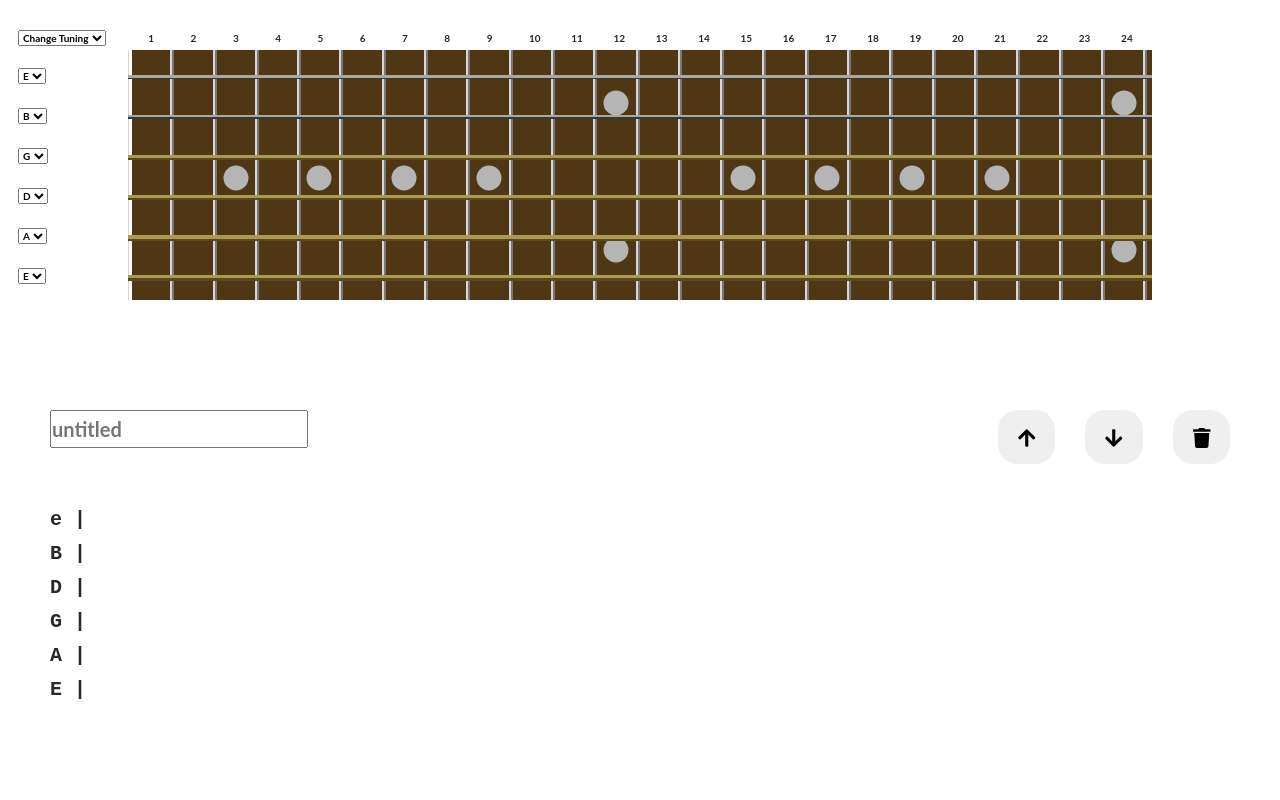
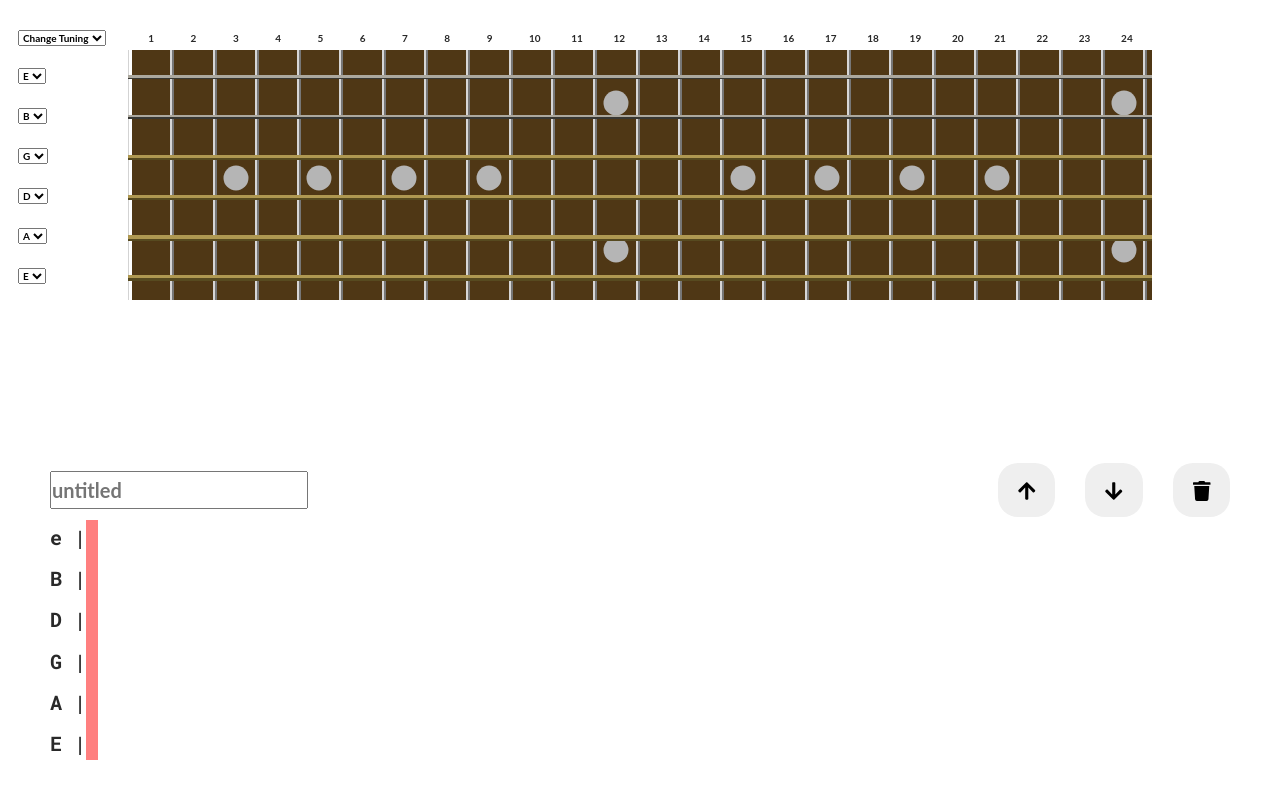
Before and after one commit to JonLunde/tabber, a React app: page / in a window 1280 px wide. Shown: the top 800 px of the page. Built offline with nearby package versions, Linux system fonts and the light colour scheme.

Commit message:
focus line added. TabBar bugs sorted out

```diff
--- a/src/App.jsx
+++ b/src/App.jsx
@@ -7,28 +7,72 @@ library.add(faPlus, faTrash, faArrowUp, faArrowDown);
 import Guitar from './Guitar/Guitar';
 import TabContainer from './Tab/TabContainer';
 
+// React-element keys.
 let keyCount = 0;
 
+// Init TabBar state.
+const initState = [
+  {
+    id: keyCount,
+    key: keyCount,
+    idx: 0,
+    title: '',
+    tabLines: ['e |', 'B |', 'D |', 'G |', 'A |', 'E |'],
+  },
+];
+
+function App() {
+  const [focus, setFocus] = useState({ tabIdx: 0, lineIdx: 3 }); // Decides which TabBar is focused. Also on the Y-axis.
+  const [tabState, dispatch] = useReducer(reducer, initState);
+
+  // Reducer managing TabBar state.
   function reducer(tabState, action) {
-  let newTabState = [...tabState];
+    let newTabState = JSON.parse(JSON.stringify(tabState)); // Deepcopy otherwise the tabLines get mutated, causing bugs.
+    let index;
+    let shiftingTabBar;
+
+    // User click on "move up"-button. Tab is moved one index backwards.
     switch (action.type) {
       case 'moveUp':
+        setFocus({
+          tabIdx: action.payload,
+          lineIdx: tabState[action.payload].tabLines[0].length,
+        });
         if (tabState.length <= 1) return tabState;
-      const index = tabState.findIndex((tab) => tab.id == action.payload);
+        index = tabState.findIndex((tab) => tab.id == action.payload);
         if (index === 0) return tabState;
-      const [shiftingTabBar] = newTabState.splice(index, 1);
+        [shiftingTabBar] = newTabState.splice(index, 1);
         newTabState.splice(index - 1, 0, shiftingTabBar);
-      console.log('MOVEUP: ', newTabState);
+        return newTabState;
 
+      // User click on "move down"-button. Tab is moved one index forward.
+      case 'moveDown':
+        setFocus({
+          tabIdx: action.payload,
+          lineIdx: tabState[action.payload].tabLines[0].length,
+        });
+        if (tabState.length <= 1) return tabState;
+        index = tabState.findIndex((tab) => tab.id == action.payload);
+        if (index === tabState.length - 1) return tabState;
+        [shiftingTabBar] = newTabState.splice(index, 1);
+        newTabState.splice(index + 1, 0, shiftingTabBar);
         return newTabState;
-    case 'moveDown':
-      console.log('moveDown');
+
+      // User click "remove"-button. Tab is removed from state.
+      case 'remove':
+        if (tabState.length === 1) return [];
+        index = tabState.findIndex((tab) => tab.id == action.payload);
+        newTabState.splice(index, 1);
         return newTabState;
-    case 'remove':
-      console.log('remove');
-      return newTabState;
+
+      // User clicks "add"-button. A new tab is added to the state.
       case 'add':
         keyCount++;
+        console.log(action.payload);
+        setFocus({
+          tabIdx: tabState.length,
+          lineIdx: 3,
+        });
         newTabState = [
           ...tabState,
           {
@@ -39,18 +83,19 @@ function reducer(tabState, action) {
             tabLines: ['e |', 'B |', 'D |', 'G |', 'A |', 'E |'],
           },
         ];
-      console.log('add: ', newTabState);
+        return newTabState;
 
+      // Will update on TabBar "title"-input onChange.
       case 'rename':
-      console.log('Payload: ', action.payload);
         if (action.payload === undefined) return newTabState;
         newTabState[action.payload.idx].title = action.payload.value;
         return newTabState;
 
+      // Update text in tabs whenever a note on the guitar is clicked.
       case 'newNote':
-      console.log('newNote', action.payload);
-      newTabState[0].tabLines = newTabState[0].tabLines.map((line, i) =>
-        i === action.payload.stringIdx - 1 ? (line += '--' + action.payload.noteIdx) : (line += '---'),
+        setFocus((prevFocus) => ({ ...prevFocus, lineIdx: tabState[prevFocus.tabIdx].tabLines[0].length + 3 }));
+        newTabState[focus.tabIdx].tabLines = newTabState[focus.tabIdx].tabLines.map(
+          (line, i) => (line += i === action.payload.stringIdx - 1 ? '--' + action.payload.noteIdx : '---'),
         );
         return newTabState;
 
@@ -60,26 +105,24 @@ function reducer(tabState, action) {
     }
   }
 
-function App() {
-  const [focusTab, setFocusTab] = useState(0);
-  const [tabState, dispatch] = useReducer(reducer, [
-    {
-      id: keyCount,
-      key: keyCount,
-      idx: 0,
-      title: '',
-      tabLines: ['e |', 'B |', 'D |', 'G |', 'A |', 'E |'],
-    },
-  ]);
+  // When user clicks a TabBar the focus is moved to the end of it.
+  function handleFocus(tabIdx, lineIdx) {
+    if (tabIdx === focus.tabIdx && lineIdx === focus.lineIdx) return;
+    setFocus({ tabIdx: tabIdx, lineIdx: lineIdx });
+  }
 
   useEffect(() => {
-    console.log('App: Updated ', tabState);
+    console.log('tabState Changed: ', tabState);
   }, [tabState]);
+
+  useEffect(() => {
+    console.log('focus Changed: ', focus);
+  }, [focus]);
 
   return (
     <div>
       <Guitar key={0} dispatch={dispatch} />
-      <TabContainer key={1} tabState={tabState} dispatch={dispatch} />
+      <TabContainer key={1} tabState={tabState} dispatch={dispatch} handleFocus={handleFocus} focus={focus} />
     </div>
   );
 }
--- a/src/Guitar/GuitarNote.jsx
+++ b/src/Guitar/GuitarNote.jsx
@@ -5,14 +5,12 @@ function GuitarNote(props) {
   const { note, stringIdx, noteIdx, dispatch } = props;
   let chord = [null, null, null, null, null, null];
 
-  useEffect(() => {
-    chord[stringIdx - 1] = noteIdx;
-  });
   return (
     <div
       className={noteIdx === 0 ? 'guitar__note guitar__note--first' : 'guitar__note'}
       onClick={() => {
-        playChord(chord);
+        // chord[6 - stringIdx] = noteIdx;
+        // playChord(chord);
         dispatch({ type: 'newNote', payload: { stringIdx: stringIdx, noteIdx: noteIdx } });
       }}
     >
--- a/src/Tab/TabBar.jsx
+++ b/src/Tab/TabBar.jsx
@@ -3,11 +3,11 @@ import TabString from './TabString';
 import { FontAwesomeIcon } from '@fortawesome/react-fontawesome';
 
 function TabBar(props) {
-  const { dispatch, id, idx, tabLines, title } = props;
+  const { dispatch, id, idx, tabLines, title, handleFocus, focus } = props;
   const [tabLine1, tabLine2, tabLine3, tabLine4, tabLine5, tabLine6] = tabLines;
   return (
-    <div className="tab-bar">
-      <label htmlFor="heading">
+    <div className="tab-bar" onClick={() => handleFocus(idx, tabLine1.length)}>
+      <div className="tab-bar__header">
         <input
           type="text"
           className="tab-bar__title "
@@ -17,8 +17,7 @@ function TabBar(props) {
           autoComplete="off"
           onInput={(event) => dispatch({ type: 'rename', payload: { value: event.target.value, idx: idx } })}
         />
-      </label>
-      <div className="tab-bar__action-buttons">
+        <div>
           <button className="btn btn--action" onClick={() => dispatch({ type: 'moveUp', payload: idx })}>
             <FontAwesomeIcon key={100} icon="arrow-up" />
           </button>
@@ -29,22 +28,22 @@ function TabBar(props) {
             <FontAwesomeIcon key={102} icon="trash" />
           </button>
         </div>
+      </div>
       <div className="tab-bar__string-container">
-        <TabString key={1} string={'e'} tabLine={tabLine1} />
-        <TabString key={2} string={'B'} tabLine={tabLine2} />
-        <TabString key={3} string={'G'} tabLine={tabLine3} />
-        <TabString key={4} string={'D'} tabLine={tabLine4} />
-        <TabString key={5} string={'A'} tabLine={tabLine5} />
-        <TabString key={6} string={'E'} tabLine={tabLine6} />
+        <div
+          className="tab-bar__string-container__marker"
+          hidden={focus.tabIdx !== idx ? true : false}
+          style={{ left: 0.6 * focus.lineIdx + 'em' }}
+        />
+        <TabString key={1} string={'e'} tabLine={tabLine1} tabIdx={idx} handleFocus={handleFocus} />
+        <TabString key={2} string={'B'} tabLine={tabLine2} tabIdx={idx} handleFocus={handleFocus} />
+        <TabString key={3} string={'G'} tabLine={tabLine3} tabIdx={idx} handleFocus={handleFocus} />
+        <TabString key={4} string={'D'} tabLine={tabLine4} tabIdx={idx} handleFocus={handleFocus} />
+        <TabString key={5} string={'A'} tabLine={tabLine5} tabIdx={idx} handleFocus={handleFocus} />
+        <TabString key={6} string={'E'} tabLine={tabLine6} tabIdx={idx} handleFocus={handleFocus} />
       </div>
     </div>
   );
 }
 
 export default TabBar;
-
-// const { deleteTab, moveUp, moveDown, id, tabLines } = props;
-
-// useEffect(() => {
-//   console.log('TABBAR: ', tabLines);
-// }, [tabLines]);
--- a/src/Tab/TabContainer.jsx
+++ b/src/Tab/TabContainer.jsx
@@ -9,27 +9,31 @@ const preventDefault = (e) => {
 };
 
 function TabContainer(props) {
-  const { dispatch, tabState } = props;
+  const { dispatch, tabState, handleFocus, focus } = props;
   const btnRef = useRef();
   let tabBars = tabState.map((tab, i) => (
     <TabBar key={i} id={tab.id} idx={tab.idx} dispatch={dispatch} tabLines={tab.tabLines} title={tab.title} />
   ));
 
-  useEffect(() => {
-    tabBars = tabState.map((tab, i) => (
-      <TabBar key={i} id={tab.id} idx={tab.idx} dispatch={dispatch} tabLines={tab.tabLines} title={tab.title} />
-    ));
-  }, [tabState]);
+  return (
+    <div className="u-mt-big container-tab" onContextMenu={preventDefault}>
+      {/* <TabInfo key={998} songProgress="test" /> */}
+      {tabState.map((tab, i) => {
+        return (
+          <TabBar
+            key={tab.key}
+            id={tab.id}
+            idx={tab.idx}
+            dispatch={dispatch}
+            tabLines={tab.tabLines}
+            title={tab.title}
+            handleFocus={() => handleFocus(tab.idx, tab.tabLines[0].length)}
+            focus={focus}
+          />
+        );
+      })}
 
-  console.log('tabState!', tabState);
-  setTimeout(() => {
-    console.log('tabBars!', tabBars);
-  }, 1000);
-  return (
-    <div className="u-mt-big container-tab">
-      {/* <TabInfo key={998} songProgress="test" /> */}
-      <div onContextMenu={preventDefault}>{tabBars}</div>
-      <button className="btn btn--add u-mt-big" onClick={() => dispatch({ type: 'add' })} ref={btnRef}>
+      <button className="btn btn--add u-mt-huge" onClick={() => dispatch({ type: 'add' })} ref={btnRef}>
         <FontAwesomeIcon key={999} icon="plus" />
       </button>
     </div>
--- a/src/Tab/TabString.jsx
+++ b/src/Tab/TabString.jsx
@@ -1,7 +1,7 @@
 import React, { useEffect } from 'react';
 
 function TabString(props) {
-  const { tabLine } = props;
+  const { tabLine, tabIdx, handleFocus } = props;
 
   return (
     <div>
--- a/src/sass/components/_tab-bar.scss
+++ b/src/sass/components/_tab-bar.scss
@@ -1,90 +1,102 @@
 @use "../abstracts" as *;
-
-
+@import url('https://fonts.googleapis.com/css2?family=Roboto+Mono:wght@400;700&display=swap');
 .tab-bar {
     background-color: $color-white;
     text-align: start;
-    height: 40rem;
+    height: 30rem;
+    margin-top: 5rem;
+
+
+    &__header {
+        height: 20%;
+        display: flex;
+        justify-content: space-between;
+        align-items: center;
+    }
 
     &__title {
         font-size: 2rem;
-        display: inline-block;
 
         ::selection {
             background-color: transparent;
         }
-
     }
 
-    &__action-buttons {
-        display: inline-block;
-        float: right;
+    &__string-container {
+        position: relative;
+        display: flex;
+        flex-direction: column;
+        justify-content:space-between;
+        height: 80%;
+
+        font-family: 'Roboto Mono', monospace;
+        font-size: 2rem;
+        font-weight: 700;
+
+        &__marker {
+            position: absolute;
+            top: 0;
+            // left: calc(0.60em * 100);
+            height: 100%;
+            width: 0.60em;
+            background-color: rgba(red,0.5);
+        }
     }
 
-  &__string-container {
-    position: relative;
-    display: block;
-    height: 80%;
-    margin-top: 5.5rem;
-    font-family:monospace;
-    font-size: 2rem;
-    }
-
-    &__string {
-        background-color: $color-black;
-        width: 100%;
-        position: absolute;
-        display: flex;
-        justify-content: space-evenly;
+    // &__string {
+    //     width: 100%;
+    //     height: 15%;
+    //     display: flex;
+    //     align-items: stretch;
 
 
-        // For looping 6 strings with proper spacing and size.
-        @for $i from 1 to 7 {
-            &--#{$i} {
-                top: calc(20% * #{$i} - 20%);
-                height: calc(0.4rem - 0.04rem * #{$i})
-            }
+    //     // For looping 6 strings with proper spacing and size.
+    //     @for $i from 1 to 7 {
+    //         &--#{$i} {
+    //             top: calc(20% * #{$i} - 20%);
+    //             height: calc(0.4rem - 0.04rem * #{$i})
+    //         }
 
 
-        }
+    //     }
 
-        &--1 {
-            &::before {
-                @include stringIndicator;
-                content: 'e';
-            }
-        }
-        &--2 {
-            &::before {
-         @include stringIndicator;
-                content: 'B';
-            }
-        }
-        &--3 {
-            &::before {
-                @include stringIndicator;
-                content: 'G';
-            }
-        }
-        &--4 {
-            &::before {
-                @include stringIndicator;
-                content: 'D';
-            }
-        }
-        &--5 {
-            &::before {
-                @include stringIndicator;
-                content: 'A';
-            }
-        }
-        &--6 {
-            &::before {
-                @include stringIndicator;
-                content: 'E';
-            }
-        }
-    }
+    //     &--1 {
+    //         &::before {
+    //             @include stringIndicator;
+    //             content: 'e';
+    //         }
+    //     }
+    //     &--2 {
+    //         &::before {
+    //      @include stringIndicator;
+    //             content: 'B';
+    //         }
+    //     }
+    //     &--3 {
+    //         &::before {
+    //             @include stringIndicator;
+    //             content: 'G';
+    //         }
+    //     }
+    //     &--4 {
+    //         &::before {
+    //             @include stringIndicator;
+    //             content: 'D';
+    //         }
+    //     }
+    //     &--5 {
+    //         &::before {
+    //             @include stringIndicator;
+    //             content: 'A';
+    //         }
+    //     }
+    //     &--6 {
+    //         &::before {
+    //             @include stringIndicator;
+    //             content: 'E';
+    //         }
+    //     }
+    // }
 
 
 
@@ -115,4 +127,5 @@
         }
 
     }
+
 }
```
Also changed, not shown: src/TabOld/TabContainer.jsx (+10 -1 lines). Lines whose indentation alone changed are shown as unchanged.
